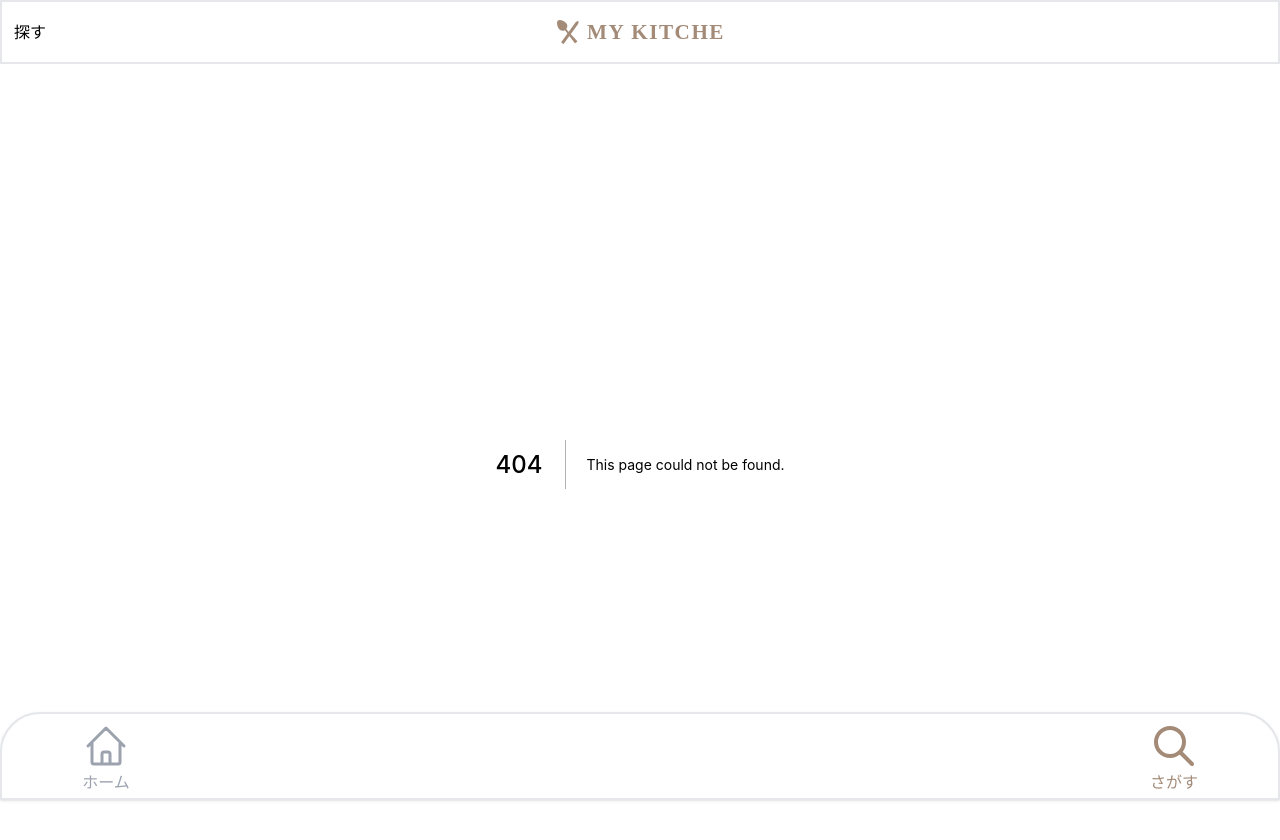
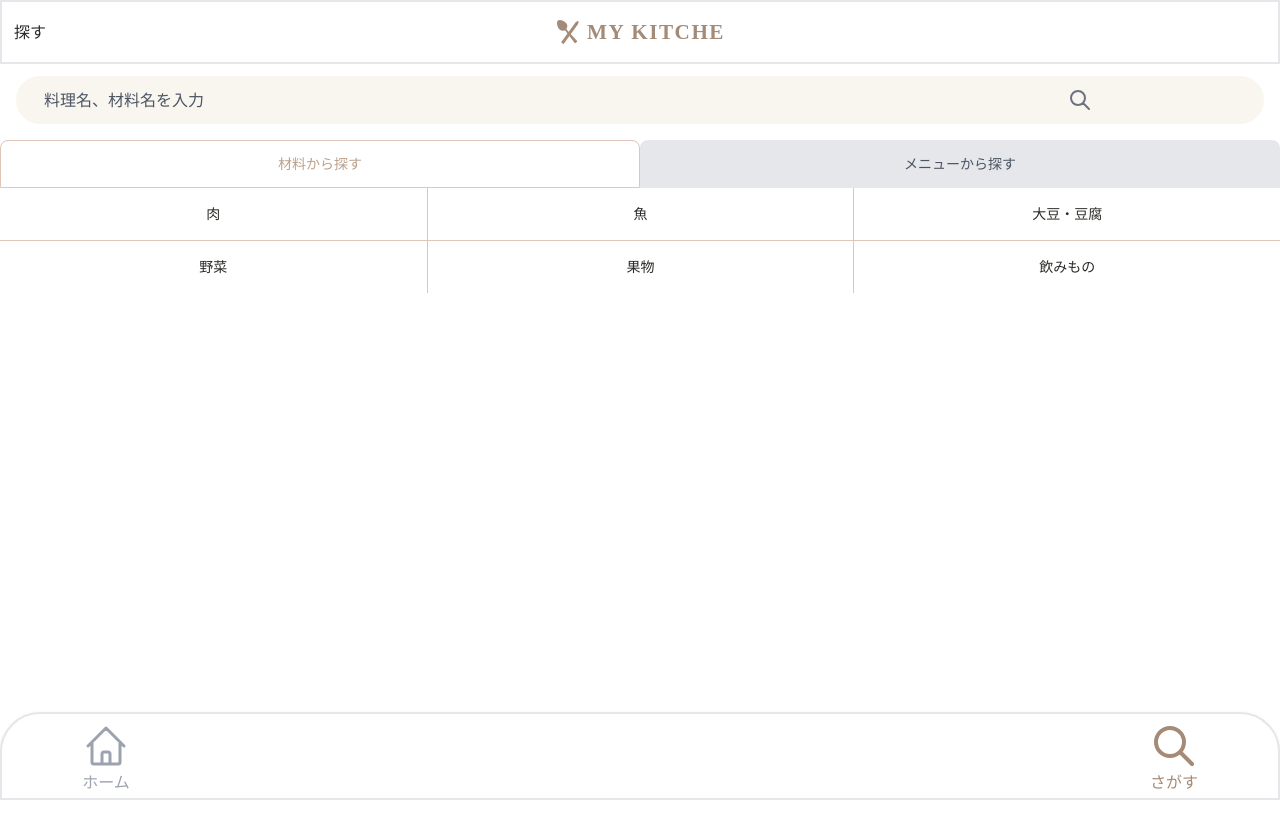
Before and after one commit to whooolemilk/my-kitchen, a Next.js app: page /search in a window 1280 px wide. Before the commit this address had no page. Shown: the top 840 px of the page. After the commit the page ends 800 px from the top, so only its background shows below. Built offline with nearby package versions, Linux system fonts and the light colour scheme.

Commit message:
:fire:カテゴリ検索用のタブとカテゴリボタンの実装 (#28)
* カテゴリ検索用のタブとカテゴリボタンの実装

* 要らないconsole.log削除

* タブバー実装修正

* fixバグ

* delete Search folder

Co-authored-by: wholemilk <wholemilk25@gmail.com>

```diff
--- /dev/null
+++ b/components/CardCategory/CardCategoryContainer.jsx
@@ -0,0 +1,11 @@
+import CardCategoryPresentation from "./CardCategoryPresentation";
+import categoryList from "../../mocks/categoryList.json";
+
+const CardCategoryContainer = ({ categoryName, name }) => {
+  const list = categoryList.result.filter(
+    (category) => category.name === categoryName
+  );
+  return <CardCategoryPresentation categoryList={list} name={name} />;
+};
+
+export default CardCategoryContainer;
--- /dev/null
+++ b/components/CardCategory/CardCategoryPresentation.jsx
@@ -0,0 +1,20 @@
+import Link from "next/link";
+
+const CardCategoryPresentation = ({ categoryList, name }) => {
+  return (
+    <Link
+      href={{
+        pathname: "/result",
+        query: {
+          categoryId: categoryList[0].id,
+        },
+      }}
+    >
+      <a className="py-4 text-sm">
+        <p>{name}</p>
+      </a>
+    </Link>
+  );
+};
+
+export default CardCategoryPresentation;
--- a/components/Menu/MenuContainer.jsx
+++ b/components/Menu/MenuContainer.jsx
@@ -15,7 +15,6 @@ const MenuContainer = () => {
     }
     setList(keyList);
   }, []);
-  console.log(list);
   return <MenuPresentation />;
 };
 
--- a/components/Search/SearchPresentation.jsx
+++ b/components/Search/SearchPresentation.jsx
@@ -1,6 +1,14 @@
 import SearchFormContainer from "../SearchForm/SearchFormContainer";
+import SearchCategoryContainer from "../SearchCategory/SearchCategoryContainer";
+import SearchCategoryTabBarContainer from "../SearchCategoryTabBar/SearchCategoryTabBarContainer";
+
 const SearchPresentation = () => {
-  return <SearchFormContainer />;
+  return (
+    <>
+      <SearchFormContainer />
+      <SearchCategoryTabBarContainer />
+    </>
+  );
 };
 
 export default SearchPresentation;
--- /dev/null
+++ b/components/SearchCategory/SearchCategoryContainer.jsx
@@ -0,0 +1,6 @@
+import SearchCategoryPresentation from "./SearchCategoryPresentation";
+const SearchCategoryContainer = ({ activeIndex }) => {
+  return <SearchCategoryPresentation activeIndex={activeIndex} />;
+};
+
+export default SearchCategoryContainer;
--- /dev/null
+++ b/components/SearchCategory/SearchCategoryPresentation.jsx
@@ -0,0 +1,47 @@
+import CardCategoryContainer from "../CardCategory/CardCategoryContainer";
+
+const SearchCategoryPresentation = ({ activeIndex }) => {
+  console.log(activeIndex);
+  return (
+    <>
+      {activeIndex === 0 && (
+        <div className="text-center divide-y divide-ocher-200">
+          <div className="grid grid-cols-3 divide-x divide-ocher-200">
+            <CardCategoryContainer categoryName="肉" name="肉" />
+            <CardCategoryContainer categoryName="魚" name="魚" />
+            <CardCategoryContainer
+              categoryName="大豆・豆腐"
+              name="大豆・豆腐"
+            />
+          </div>
+          <div className="grid grid-cols-3 divide-x divide-ocher-200">
+            <CardCategoryContainer categoryName="野菜" name="野菜" />
+            <CardCategoryContainer categoryName="果物" name="果物" />
+            <CardCategoryContainer categoryName="飲みもの" name="飲みもの" />
+          </div>
+        </div>
+      )}
+      {activeIndex === 1 && (
+        <div className="text-center divide-y divide-ocher-200">
+          <div className="grid grid-cols-4 divide-x divide-ocher-200">
+            <CardCategoryContainer categoryName="ご飯もの" name="時短料理" />
+            <CardCategoryContainer categoryName="節約料理" name="節約料理" />
+            <CardCategoryContainer categoryName="麺・粉物料理" name="麺類" />
+            <CardCategoryContainer
+              categoryName="汁物・スープ"
+              name="汁物・スープ"
+            />
+          </div>
+          <div className="grid grid-cols-4 divide-x divide-ocher-200">
+            <CardCategoryContainer categoryName="定番の肉料理" name="肉料理" />
+            <CardCategoryContainer categoryName="定番の魚料理" name="魚料理" />
+            <CardCategoryContainer categoryName="パン" name="パン" />
+            <CardCategoryContainer categoryName="お菓子" name="お菓子" />
+          </div>
+        </div>
+      )}
+    </>
+  );
+};
+
+export default SearchCategoryPresentation;
--- /dev/null
+++ b/components/SearchCategoryTabBar/SearchCategoryTabBarContainer.jsx
@@ -0,0 +1,7 @@
+import SearchCategoryTabBarPresentation from "./SearchCategoryTabBarPresentation";
+
+const SearchCategoryTabBarContainer = () => {
+  return <SearchCategoryTabBarPresentation />;
+};
+
+export default SearchCategoryTabBarContainer;
--- /dev/null
+++ b/components/SearchCategoryTabBar/SearchCategoryTabBarPresentation.jsx
@@ -0,0 +1,39 @@
+import { useState } from "react";
+import SearchCategoryContainer from "../SearchCategory/SearchCategoryContainer";
+
+const SearchCategoryTabBarPresentation = () => {
+  const [activeIndex, setActiveIndex] = useState(0);
+  const handleClick = (num) => {
+    setActiveIndex(num);
+  };
+  return (
+    <div className="my-4">
+      <nav className="grid grid-cols-2 text-sm bg-white">
+        <button
+          onClick={() => handleClick(0)}
+          className={
+            activeIndex === 0
+              ? "text-ocher-300 py-3 px-6 w-auto focus:outline-none border font-medium border-ocher-200 rounded-t-lg"
+              : "text-gray-600 bg-gray-200 py-3 px-6 focus:outline-none border-2 border-gray-200 rounded-t-lg"
+          }
+        >
+          材料から探す
+        </button>
+
+        <button
+          onClick={() => handleClick(1)}
+          className={
+            activeIndex === 1
+              ? "text-ocher-300 py-3 px-6 w-auto focus:outline-none border font-medium border-ocher-200 rounded-t-lg"
+              : "text-gray-600 bg-gray-200 py-3 px-6 focus:outline-none border-2 border-gray-200 rounded-t-lg"
+          }
+        >
+          メニューから探す
+        </button>
+      </nav>
+      <SearchCategoryContainer activeIndex={activeIndex} />
+    </div>
+  );
+};
+
+export default SearchCategoryTabBarPresentation;
--- /dev/null
+++ b/pages/search/index.jsx
@@ -0,0 +1,5 @@
+import SearchContainer from "../../components/Search/SearchContainer";
+
+export default function Search() {
+  return <SearchContainer />;
+}
--- a/tailwind.config.js
+++ b/tailwind.config.js
@@ -9,6 +9,7 @@ module.exports = {
       colors: {
         ocher: {
           100: "#F8F6EF",
+          200: "#DFC6B8",
           300: "#bca28c",
           400: "#a48b78",
         },
```
